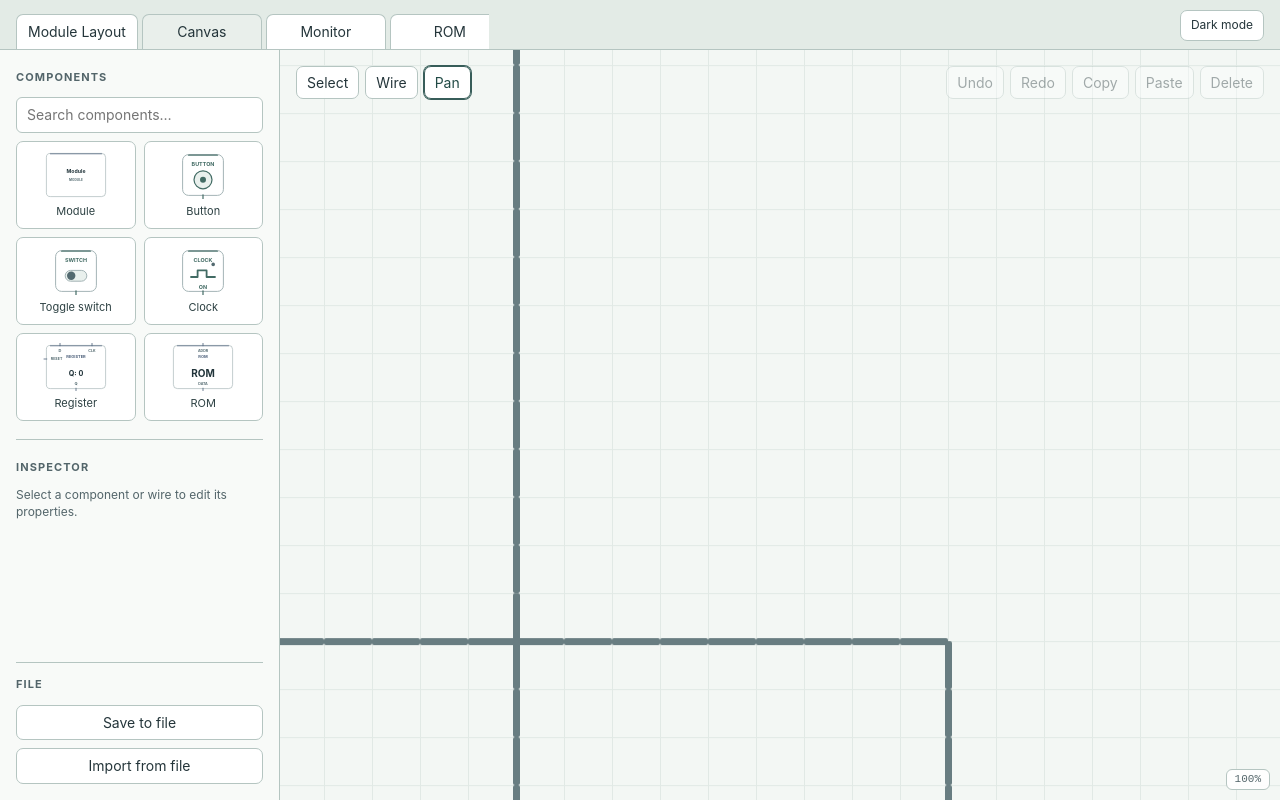
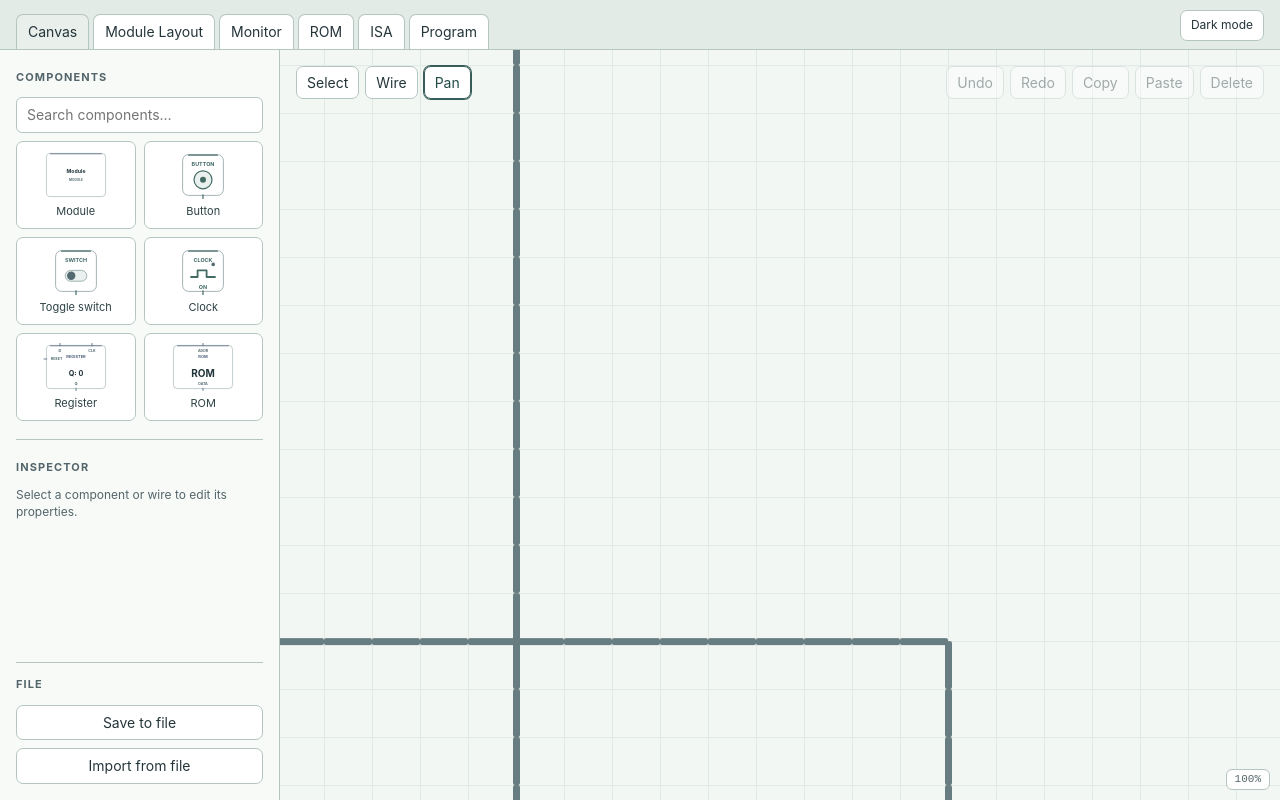
Before and after one commit to ramzacc/computer-architecture-emulator, a website with bundled scripts: page public/index.html in a window 1280 px wide. Built offline with nearby package versions, Linux system fonts and the light colour scheme.

Commit message:
tab width

```diff
--- a/public/index.html
+++ b/public/index.html
@@ -17,8 +17,8 @@
   </section>
   <header class="view-header">
     <div class="view-tabs" role="tablist" aria-label="Views">
+      <button id="tab-canvas" type="button" role="tab" aria-controls="canvas-view" aria-selected="true">Canvas</button>
       <button id="tab-module-layout" type="button" role="tab" aria-controls="module-layout-view" aria-selected="false" tabindex="-1">Module Layout</button>
-      <button id="tab-canvas" type="button" role="tab" aria-controls="canvas-view" aria-selected="true">Canvas</button>
       <button id="tab-monitor" type="button" role="tab" aria-controls="monitor-view" aria-selected="false" tabindex="-1">Monitor</button>
       <button id="tab-rom" type="button" role="tab" aria-controls="rom-view" aria-selected="false" tabindex="-1">ROM</button>
       <button id="tab-isa" type="button" role="tab" aria-controls="isa-view" aria-selected="false" tabindex="-1">ISA</button>
--- a/public/styles.css
+++ b/public/styles.css
@@ -141,8 +141,8 @@ body {
   border-bottom: 1px solid var(--line);
   background: var(--header);
 }
-.view-tabs { display: flex; align-items: center; gap: 4px; min-width: 0; overflow-x: auto; }
-.view-tabs button { flex: 0 0 120px; border-radius: 7px 7px 0 0; border-bottom: 0; white-space: nowrap; }
+.view-tabs { display: flex; flex-wrap: wrap; align-items: center; gap: 4px; min-width: 0; }
+.view-tabs button { flex: 0 0 auto; border-radius: 7px 7px 0 0; border-bottom: 0; white-space: nowrap; }
 .view-tabs button[hidden] { display: none; }
 .view-tabs button[aria-selected="true"] { background: var(--bg); border-color: var(--line); color: var(--text); }
 .module-navigation { display: flex; align-items: center; gap: 10px; min-width: 0; align-self: center; margin: 0 12px 8px; font-size: 12px; color: var(--muted); }
```
